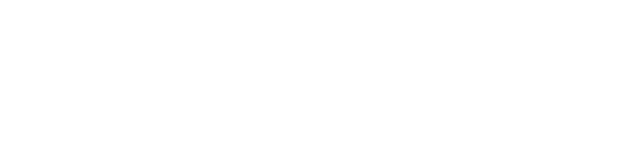
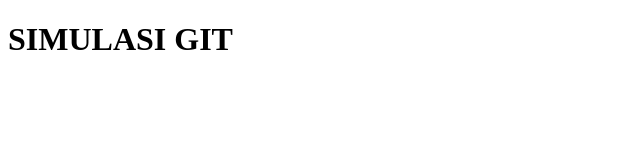
Before and after one commit to Adenahmad2204/simulasi-repo-git, a plain HTML site: page index.html in a window 1280 px wide. Shown: the whole page, without its empty margins (0-640 px from the left). Drawn offline with Linux system fonts and the light colour scheme.

Commit message:
Mengubah file index.html dan menambah file style.css

```diff
--- a/index.html
+++ b/index.html
@@ -6,6 +6,7 @@
     <title>simulasi Git</title>
 </head>
 <body>
+    <h1>SIMULASI GIT</h1>
 
 </body>
 </html>
--- /dev/null
+++ b/style.css
@@ -0,0 +1,3 @@
+body {
+    font-family: 'Courier New', Courier, monospace;
+}
```
